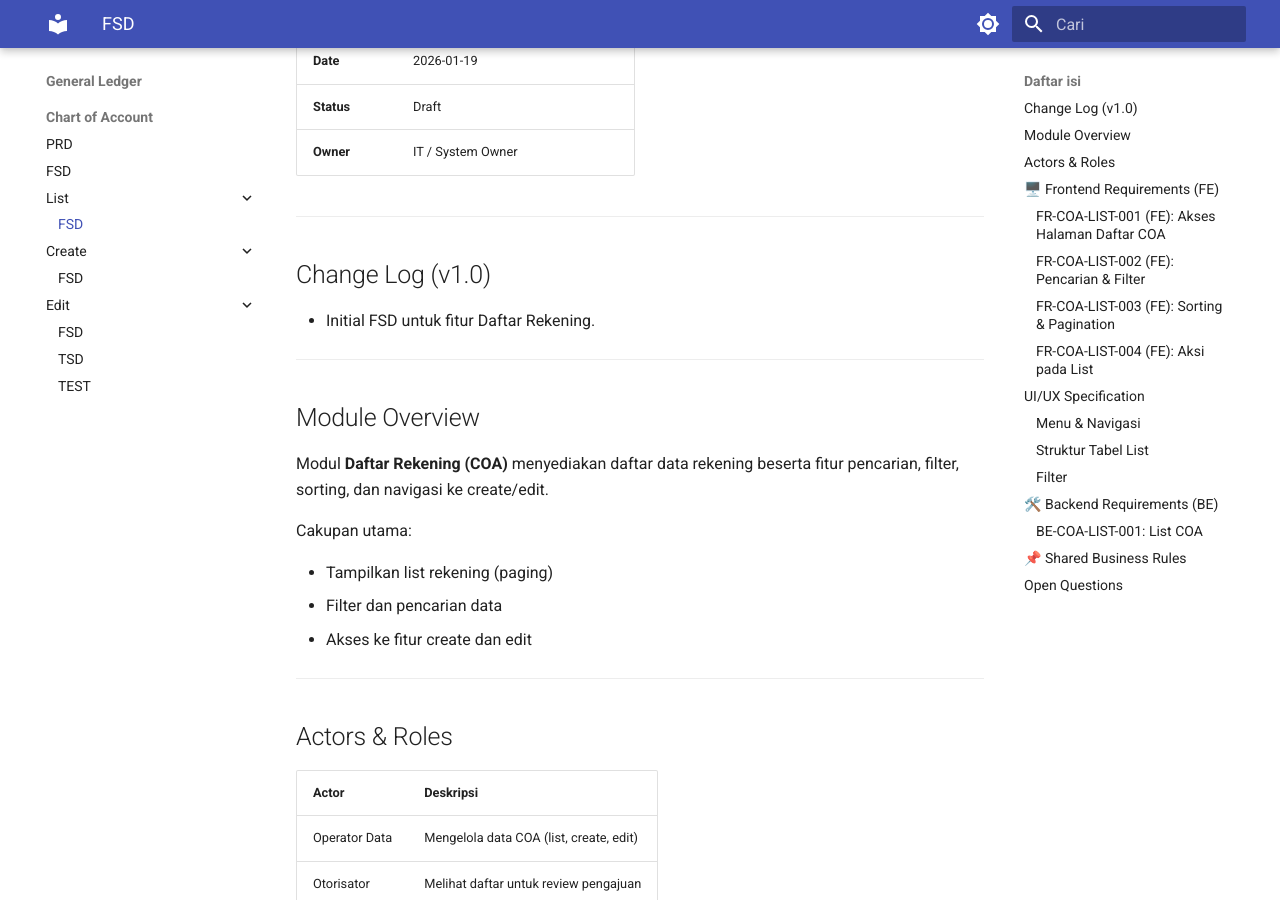
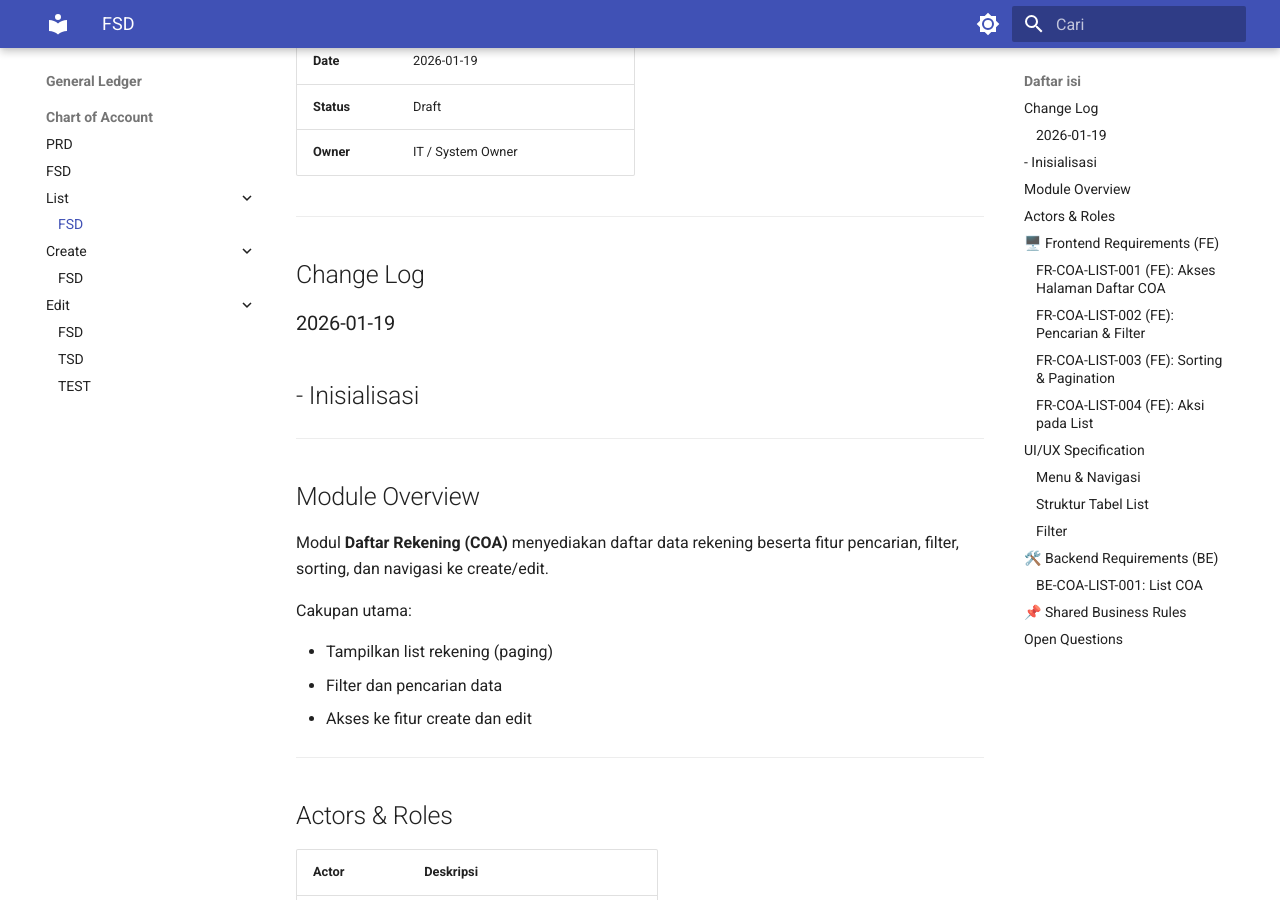
Before and after one commit to wisnu/ibank-docs, an MkDocs documentation site: the page built from docs/GL/chart-of-account/list/FSD_COA_List.md, in a window 1280 px wide and 900 px high, scrolled down 371 px. Built offline with MkDocs 1.6.1 and Material for MkDocs 9.7.7, drawn with Linux system fonts in a browser that asks for light colours.

Commit message:
refactor: Standardize and update change log sections in FSD documents for COA edit and list.

```diff
--- a/docs/GL/chart-of-account/list/FSD_COA_List.md
+++ b/docs/GL/chart-of-account/list/FSD_COA_List.md
@@ -11,10 +11,11 @@
 
 ---
 
-## Change Log (v1.0)
+## Change Log
 
-- Initial FSD untuk fitur Daftar Rekening.
-
+### 2026-01-19
+- Inisialisasi
+-
 ---
 
 ## Module Overview
```
Also changed, not shown: docs/GL/chart-of-account/edit/FSD_COA_Edit.md (+12 -9 lines).
